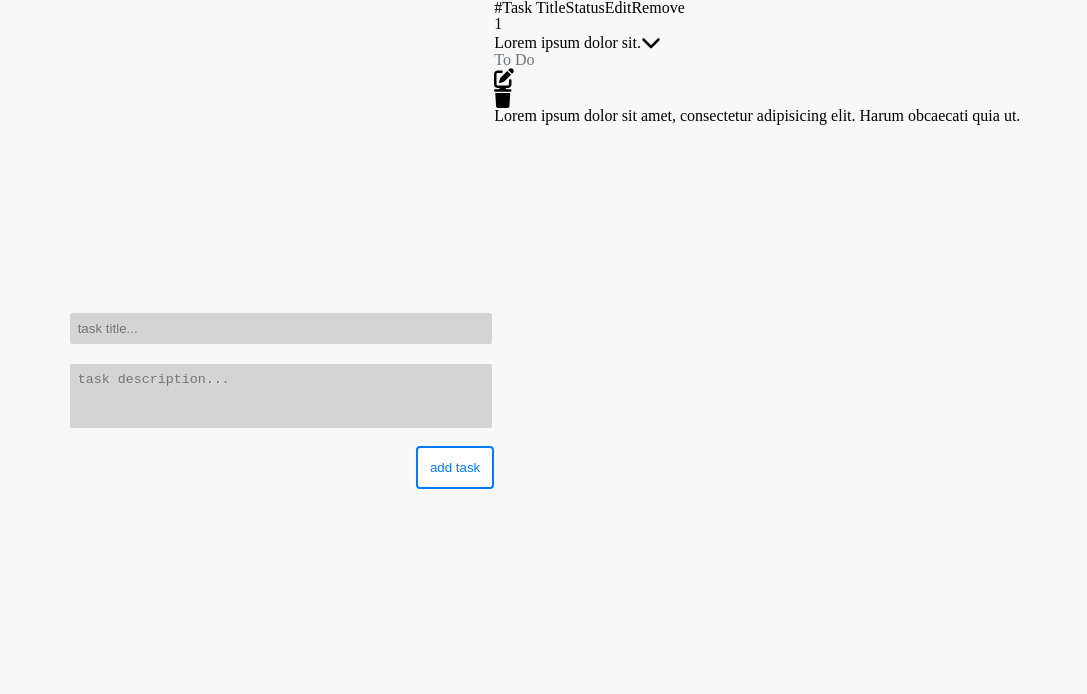
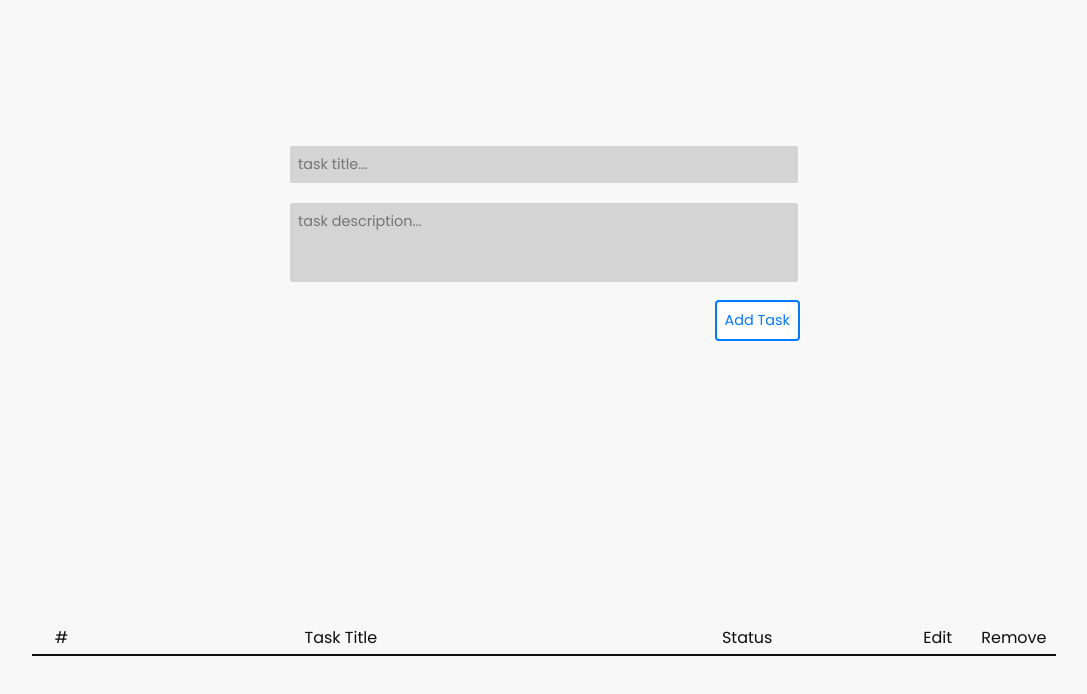
Before and after one commit to jacekkonieczny/react-todo, a React (Create React App) app: page / in a window 1280 px wide. Shown: the top 694 px of the page, without its empty margins (96-1183 px from the left). Built offline with nearby package versions, Linux system fonts and the light colour scheme.

Commit message:
add functionality to create todos via form and display them in todo list

```diff
--- a/src/App.tsx
+++ b/src/App.tsx
@@ -1,13 +1,33 @@
-import React from 'react';
+import React, {useState} from 'react';
 import './scss/App.scss'
 import AddTodoForm from "./components/AddTodoForm";
 import TodoList from "./components/TodoList";
+import { v4 as uuidv4 } from 'uuid';
+
+interface Todo {
+    id: string;
+    title: string;
+    description: string;
+    status: string;
+}
 
 function App() {
+    const [todos, setTodos] = useState<Todo[]>([]);
+
+    const addTodo = (title: string, description: string) => {
+        const newTodo: Todo = {
+            id: uuidv4(),
+            title,
+            description,
+            status: "To do"
+        }
+        setTodos([...todos, newTodo]);
+    }
+
   return (
     <div className="App">
-      <AddTodoForm />
-      <TodoList />
+      <AddTodoForm onAddTodo={addTodo} />
+      <TodoList todos={todos} />
     </div>
   );
 }
--- a/src/components/AddTodoForm.tsx
+++ b/src/components/AddTodoForm.tsx
@@ -1,12 +1,35 @@
-import React from 'react';
+import React, {useState} from 'react';
 
-const AddTodoForm = () => {
+interface AddTodoFormProps {
+    onAddTodo: (title: string, description: string) => void;
+}
+
+const AddTodoForm = ({onAddTodo}: AddTodoFormProps) => {
+    const [title, setTitle] = useState("");
+    const [description, setDescription] = useState("");
+
+    const handleSubmit = (e: React.FormEvent) => {
+        e.preventDefault();
+        onAddTodo(title, description);
+        setTitle("");
+        setDescription("");
+    }
+
     return (
-        <div className="add-todo-form">
-            <input className="add-todo-form__input add-todo-form__input--title" type="text" placeholder="task title..."/>
-            <textarea className="add-todo-form__input add-todo-form__input--description" placeholder="task description..."/>
-            <button className="add-todo-form__button" type="submit">add task</button>
-        </div>
+        <form className="add-todo-form" onSubmit={handleSubmit}>
+            <input className="add-todo-form__input add-todo-form__input--title"
+                   type="text"
+                   placeholder="task title..."
+                   value={title}
+                   onChange={(e) => setTitle(e.target.value)}
+            />
+            <textarea className="add-todo-form__input add-todo-form__input--description"
+                      placeholder="task description..."
+                      rows={3}
+                      value={description} onChange={(e) => setDescription(e.target.value)}
+            />
+            <button className="add-todo-form__button" type="submit">Add Task</button>
+        </form>
     );
 };
 
--- a/src/components/TodoItem.tsx
+++ b/src/components/TodoItem.tsx
@@ -2,7 +2,19 @@ import React, {useState} from 'react';
 import {FontAwesomeIcon} from "@fortawesome/react-fontawesome";
 import {faChevronDown, faChevronUp, faPenToSquare, faTrash} from "@fortawesome/free-solid-svg-icons";
 
-const TodoItem = () => {
+interface Todo {
+    id: string;
+    title: string;
+    description: string;
+    status: string;
+}
+
+interface TodoItemProps {
+    todo: Todo;
+    index: number;
+}
+
+const TodoItem = ({todo, index}: TodoItemProps) => {
     const [status, setStatus] = useState<string>("To Do");
     const [descriptionVisible, setDescriptionVisible] = useState<boolean>(false);
 
@@ -27,8 +39,8 @@ const TodoItem = () => {
     return (
         <div className="todo-item">
             <div className="todo-item__main">
-                <span className="todo-item__number">1</span>
-                <div className="todo-item__title">Lorem ipsum dolor sit.
+                <span className="todo-item__number">{index}</span>
+                <div className="todo-item__title">{todo.title}
                     <FontAwesomeIcon icon={descriptionVisible ? faChevronUp : faChevronDown} size="lg" className="todo-item__toggle-description" onClick={toggleDescription} />
                 </div>
                 <div className="todo-item__status">
@@ -41,7 +53,7 @@ const TodoItem = () => {
                     <div className="todo-item__remove-button"><FontAwesomeIcon icon={faTrash} size="lg"/></div>
                 </div>
             </div>
-            <div className={`todo-item__description ${descriptionVisible? "" : "visible"}`}>Lorem ipsum dolor sit amet, consectetur adipisicing elit. Harum obcaecati quia ut.</div>
+            <div className={`todo-item__description ${descriptionVisible? "visible" : ""}`}>{todo.description}</div>
         </div>
 
     );
--- a/src/components/TodoList.tsx
+++ b/src/components/TodoList.tsx
@@ -1,7 +1,18 @@
 import React from 'react';
 import TodoItem from "./TodoItem";
 
-const TodoList = () => {
+interface Todo {
+    id: string;
+    title: string;
+    description: string;
+    status: string;
+}
+
+interface TodoListProps {
+    todos: Todo[];
+}
+
+const TodoList = ({todos}: TodoListProps) => {
     return (
         <div className="todo-list">
             <div className="todo-list__header">
@@ -11,7 +22,9 @@ const TodoList = () => {
                 <span className="todo-list__header-item todo-list__header-item--edit">Edit</span>
                 <span className="todo-list__header-item todo-list__header-item--remove">Remove</span>
             </div>
-            <TodoItem />
+            {todos.map((todo, index) => (
+                <TodoItem key={todo.id} todo={todo} index={index + 1} />
+            ))}
         </div>
     );
 };
--- a/src/scss/AddTodoForm.scss
+++ b/src/scss/AddTodoForm.scss
@@ -2,45 +2,48 @@
   display: flex;
   flex-direction: column;
   justify-content: center;
-  width: 33.33%;
+  width: 40%;
   @media (max-width: 768px) {
-    width: 90%;
+    width: 95%;
   }
-  font-size: 1.75rem;
 
   &__input {
     padding: 0.5rem;
     margin-bottom: 1rem;
-    background-color: #d4d4d4;
+    background-color: $secondary-bg-color;
     border: 0.15rem solid $primary-bg-color;
     border-radius: 4px;
     color: $black-color;
+    font-family: "Poppins", serif;
+    font-size: 0.9rem;
 
     &--description {
-      height: 3rem;
       resize: none;
     }
 
     &:focus {
       outline: none;
-      border: 0.15rem solid #007bff;
+      border: 0.15rem solid $blue-color;
     }
   }
 
   &__button {
     align-self: flex-end;
-    padding: 0.75rem;
+    padding: 0.5rem;
     background-color: white;
-    color: #007bff;
-    border: 0.15rem solid #007bff;
+    color: $blue-color;
+    border: 0.15rem solid $blue-color;
     border-radius: 4px;
     cursor: pointer;
     transition: background-color 0.4s ease, color 0.4s ease;
+    font-family: "Poppins", serif;
+    font-size: 0.9rem;
+
     &:hover {
-      background-color: #d4d4d4;
+      background-color: $secondary-bg-color;
     }
     &:active {
-      background-color: #007bff; color: white;
+      background-color: $blue-color; color: $primary-bg-color;
     }
   }
 }
--- a/src/scss/App.scss
+++ b/src/scss/App.scss
@@ -1,5 +1,8 @@
+@import url('https://fonts.googleapis.com/css2?family=Poppins:ital,wght@0,100;0,200;0,300;0,400;0,500;0,600;0,700;0,800;0,900;1,100;1,200;1,300;1,400;1,500;1,600;1,700;1,800;1,900&display=swap');
 @import "colors";
 @import "AddTodoForm";
+@import "TodoList";
+@import "TodoItem";
 
 html, body, div, span, applet, object, iframe,
 h1, h2, h3, h4, h5, h6, p, blockquote, pre,
@@ -47,7 +50,10 @@ table {
 
 .App {
   display: flex;
-  justify-content: center;
+  justify-content: space-around;
+  align-items: center;
+  flex-direction: column;
   height: 100vh;
   background: $primary-bg-color;
+  font-family: "Poppins", serif;
 }
```
